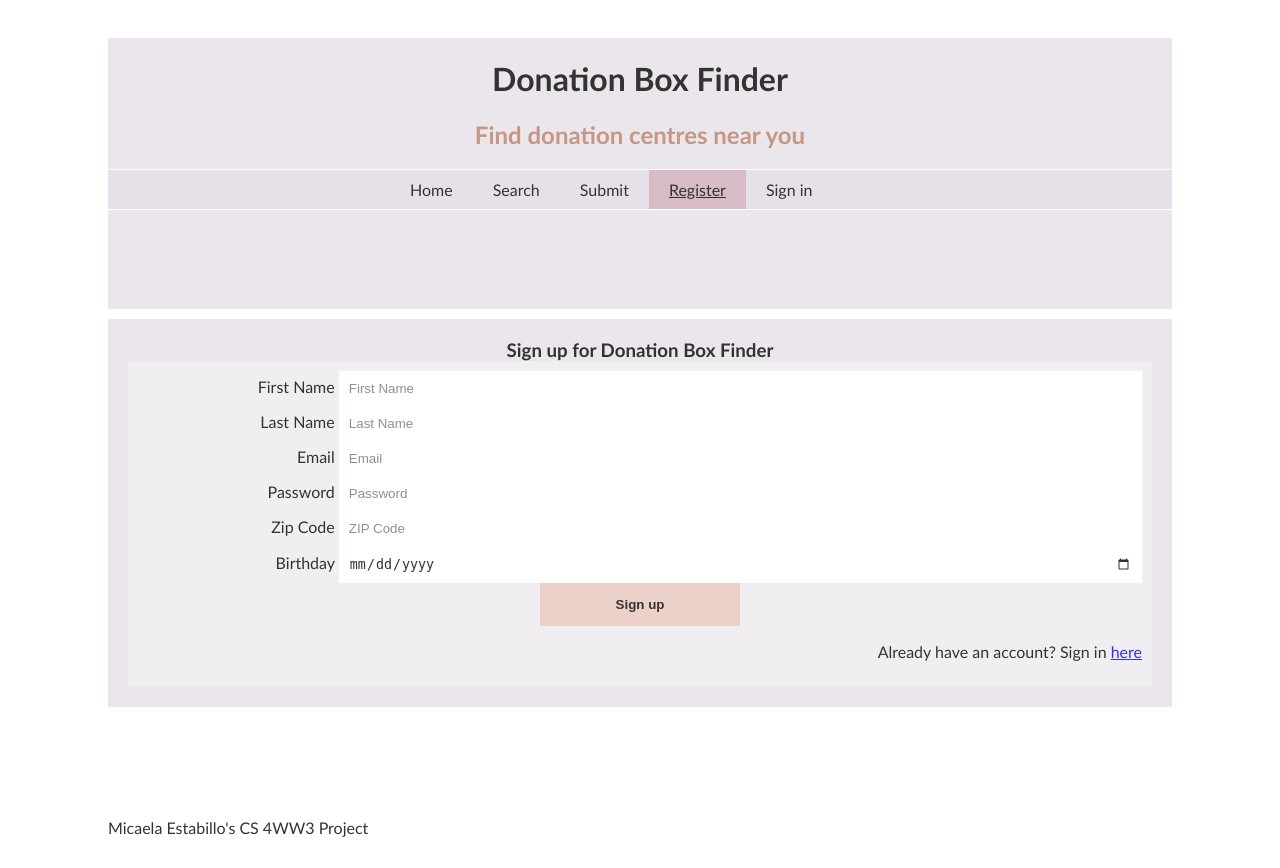
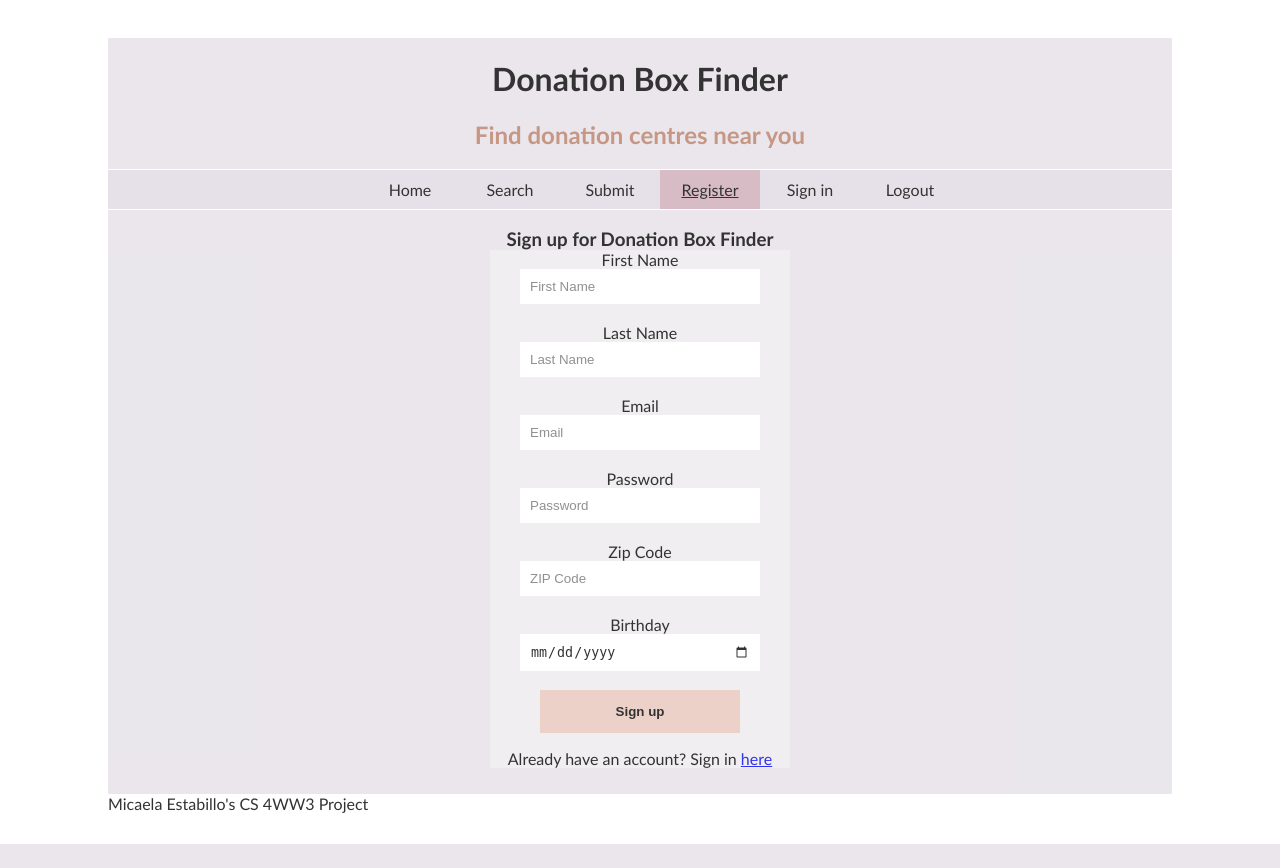
Before and after one commit to mclstbl/CupcakeFinder, a PHP site: page /public/registration.php in a window 1280 px wide. After the commit the page ends 844 px from the top, so only its background shows below. Run offline with PHP 8.4, Linux system fonts and the light colour scheme.

Commit message:
More CSS and Logout button

```diff
--- a/public/css/_index.scss
+++ b/public/css/_index.scss
@@ -9,17 +9,19 @@ Styling options for the home page.
     background-color: $grey;
     margin: auto;
     text-align: center;
+    padding: 10px;
 
     #search
     {
         padding: 10px;
         background-color: rgba(255,255,250,0.3);
-        margin: 20px;
+        margin: auto;
+        width: $boxwidth;
 
         #options
         {
             margin: 0 auto;
-            text-align: left;
+            text-align: center;
 
             label
             {
@@ -66,5 +68,10 @@ about this section. They are the same.
             background-color: $darkorange;
             border: none;
         }
+
+        fieldset
+        {
+            text-align: center;
+        }
     }
 }
--- a/public/css/_individual.scss
+++ b/public/css/_individual.scss
@@ -11,7 +11,7 @@ there are too many items.
     height: $mheight;
     background-color: $grey;
     position: relative;
-    margin: 0 auto;
+    margin: auto;
     text-align: center;
     padding: 20px;
     overflow: scroll;
--- a/public/css/_registration.scss
+++ b/public/css/_registration.scss
@@ -10,10 +10,9 @@ pages.
 */
     height: 100%;
     background-color: $grey;
-    position: relative;
-    margin: 0 auto;
+    margin: auto;
     text-align: center;
-    padding: 20px;
+    padding: 10px;
 
     #sign-up
     {
@@ -21,10 +20,10 @@ pages.
 The sign-up div is gives the form a lighter outline
 than the rest of the page (see background-color)
 */
-        padding: 10px;
         background-color: rgba(255,255,250,0.3);
         margin: 0 auto;
-        text-align: right;
+        text-align: center;
+        width: $boxwidth;
     }
 /*
 The submit input type is orange and is formatted a
--- a/public/css/_results.scss
+++ b/public/css/_results.scss
@@ -22,6 +22,7 @@ The search bar is also available in the results page
 in case the search needs to be updated. It uses the
 same layout as the search page (index.html)
 */
+/*
     #mini-search
     {
         padding-bottom: 20px;
@@ -68,7 +69,7 @@ same layout as the search page (index.html)
             }
         }
     }
-
+*/
 /*
 The search results are presented as a list. An
 ordered list HTML element is used to represent it.
--- a/public/css/_signin.scss
+++ b/public/css/_signin.scss
@@ -10,9 +10,8 @@ input areas.
 */
     height: 100%;
     background-color: $grey;
-    position: relative;
-    margin: 0 auto;
-    padding: 20px;
+    margin: auto;
+    padding: 10px;
     text-align: center;
 
     #sign-in
@@ -20,7 +19,8 @@ input areas.
         padding: 10px;
         background-color: rgba(255,255,250,0.3);
         margin: 0 auto;
-        text-align: right;
+        text-align: center;
+        width: $boxwidth;
     }
 /*
 The submit input type is orange and is formatted a
--- a/public/css/_submission.scss
+++ b/public/css/_submission.scss
@@ -4,29 +4,24 @@
 {
     height: 100%;
     background-color: $grey;
-    position: relative;
-    margin: 0 auto;
+    margin: auto;
     text-align: center;
-    padding: 20px;
+    padding: 10px;
 
     #newobject
     {
         padding: 10px;
         background-color: rgba(255,255,250,0.3);
-        margin: 0 auto;
-        text-align: right;
+        margin: auto;
+        text-align: center;
+        width: $boxwidth;
 
         input#image
         {
-            margin: 0;
-            padding: 0;
             cursor: pointer;
-        }
-
-        label
-        {
-            text-align: left;
-            font-weight: bold;
+            text-align: center;
+            width: 200px;
+            maxwidth: 200px;
         }
 
         input[type=checkbox]
@@ -61,10 +56,5 @@ that it is a clickable link.
             background-color: $darkorange;
             border: none;
         }
-
-        fieldset
-        {
-            text-align: center;
-        }
     }
 }
--- a/public/css/_variables.scss
+++ b/public/css/_variables.scss
@@ -4,11 +4,10 @@ $black: rgba(0, 1, 0, 1);
 $pink: rgba(199, 153, 166, 0.7);
 $darkorange: rgba(176, 113, 86, 0.9);
 
-$menubuttonwidth: 500px;
-$headerheight: 160px;
+$menubuttonwidth: 100px;
+$headerheight: 180px;
 
-$boxwidth: $menubuttonwidth;
-$halfbox: 140px;
+$boxwidth: 300px;
 
 $mheight: 400px;
 $mwidth: 400px;
--- a/public/css/style.css
+++ b/public/css/style.css
@@ -6,11 +6,11 @@ Common styling and layout for all pages
 ******************************************************/
 html {
   height: 100%;
-  min-width: 400px; }
+  minwidth: 400px; }
 
 body {
   padding: 30px 100px 30px 100px;
-  min-height: 100%;
+  minheight: 100%;
   font-family: trebuchet ms;
   opacity: 0.8;
   display: flex;
@@ -46,9 +46,10 @@ Header layout
   The header is always at the top of the page and has a set height
   */
   background-color: rgba(223, 217, 226, 0.8);
-  height: 160px;
+  height: 180px;
   order: 1;
-  -webkit-flex-grow: 1;
+  -webkit-flex-grow: 0;
+  padding: 0px;
   /*
   Navigation bar attributes
   */ }
@@ -68,13 +69,11 @@ Header layout
     background-color: rgba(223, 217, 226, 0.8); }
     #header-container #nav ul {
       list-style-type: none;
-      padding: 0;
       overflow: hidden;
-      width: 500px;
+      width: 600px;
       margin: auto; }
       #header-container #nav ul li {
-        -webkit-flex-grow: 1;
-        width: 100;
+        width: 100px;
         float: left; }
         #header-container #nav ul li a {
           display: block;
@@ -113,11 +112,10 @@ page type. All other page attributes should be uniform.
   The content container is always below the navigation
   bar and the height is always 80%.
   */
-  min-height: 400px;
-  height: 70%;
+  minheight: 400px;
   order: 2;
   -webkit-flex-grow: 1;
-  margin-top: 10px;
+  padding: 0px;
   /*
   All input boxes are square and outline/borderless.
   The general look of the fields is defined here.
@@ -128,9 +126,17 @@ page type. All other page attributes should be uniform.
     border-radius: 0px;
     padding: 10px;
     width: 80%;
-    /*margin: 8px 0;*/
+    max-width: 500px;
     display: inline-block;
     box-sizing: border-box; }
+  #content-container fieldset {
+    width: 60%;
+    max-width: 500px;
+    min-width: 275px;
+    text-align: center;
+    margin: auto; }
+  #content-container legend {
+    margin: auto; }
   #content-container #search-content {
     /*
     Styling options for the home page.
@@ -185,10 +195,9 @@ page type. All other page attributes should be uniform.
     */
     height: 100%;
     background-color: rgba(223, 217, 226, 0.8);
-    position: relative;
-    margin: 0 auto;
+    margin: auto;
     text-align: center;
-    padding: 20px;
+    padding: 10px;
     /*
     The submit input type is orange and is formatted a
     little differently from the other input fields,
@@ -210,10 +219,10 @@ page type. All other page attributes should be uniform.
       The sign-up div is gives the form a lighter outline
       than the rest of the page (see background-color)
       */
-      padding: 10px;
       background-color: rgba(255, 255, 250, 0.3);
       margin: 0 auto;
-      text-align: right; }
+      text-align: center;
+      width: 300px; }
     #content-container #registration-content input[type=submit] {
       background-color: rgba(230, 190, 174, 0.8);
       color: #000100;
--- a/public/css/style.scss
+++ b/public/css/style.scss
@@ -10,13 +10,13 @@ Common styling and layout for all pages
 html
 {
     height: 100%;
-    min-width: $mwidth;
+    minwidth: $mwidth;
 }
 
 body
 {
     padding: 30px 100px 30px 100px;
-    min-height: 100%;
+    minheight: 100%;
     font-family: trebuchet ms;
     opacity: 0.8;
     display: flex;
@@ -64,7 +64,8 @@ The header is always at the top of the page and has a set height
     background-color: $grey;
     height: $headerheight;
     order: 1;
-    -webkit-flex-grow: 1;
+    -webkit-flex-grow: 0;
+    padding: 0px;
 
     #logo
     {
@@ -97,15 +98,13 @@ Navigation bar attributes
         ul
         {
             list-style-type: none;
-            padding: 0;
             overflow: hidden;
-            width: $menubuttonwidth;
+            width: $menubuttonwidth * 6;
             margin: auto;
 
             li
             {
-                -webkit-flex-grow: 1;
-                width: $menubuttonwidth / 5px;
+                width: $menubuttonwidth;
                 float: left;
 
                 a
@@ -169,11 +168,10 @@ page type. All other page attributes should be uniform.
 The content container is always below the navigation
 bar and the height is always 80%.
 */
-    min-height: $mheight;
-    height: 70%;
+    minheight: $mheight;
     order: 2;
     -webkit-flex-grow: 1;
-    margin-top: 10px;
+    padding: 0px;
 /*
 All input boxes are square and outline/borderless.
 The general look of the fields is defined here.
@@ -185,9 +183,23 @@ The general look of the fields is defined here.
         border-radius: 0px;
         padding: 10px;
         width: 80%;
-        /*margin: 8px 0;*/
+        max-width: 500px;
         display: inline-block;
         box-sizing: border-box;
+    }
+
+    fieldset
+    {
+        width: 60%;
+        max-width: 500px;
+        min-width: 275px;
+        text-align: center;
+        margin: auto;
+    }
+
+    legend
+    {
+        margin: auto;
     }
 
     @import 'index';
@@ -198,53 +210,36 @@ The general look of the fields is defined here.
     @import 'results';
 }
 
-/*
 @media (max-width: 970px) {
     body {
-        padding: 30px 60px 30px 60px;
+        padding: 30px 40px 30px 40px;
     }
 
-    $menubuttonwidth: 500px;
+    h1 {
+        font-size: 24px;
+    }
+
+    h2 {
+        font-size: 19px;
+    }
+
+    h3 {
+        font-size: 17px;
+        margin: 0px;
+    }
+
+    $menubuttonwidth: 83px;
 
     #nav
     {
         ul
         {
-            width: $menubuttonwidth;
+            width: $menubuttonwidth * 6;
         }
 
         li
         {
-            width: $menubuttonwidth / 5;
-            font-size: 14px;
-
-            a
-            {
-                padding: 0px;
-                margin: 0px;
-            }
-        }
-    }
-}*/
-
-
-@media (max-width: 970px) {
-    body {
-        padding: 30px 40px 30px 40px;
-    }
-
-    $menubuttonwidth: 500px;
-
-    #nav
-    {
-        ul
-        {
             width: $menubuttonwidth;
-        }
-
-        li
-        {
-            width: $menubuttonwidth / 5;
             font-size: 14px;
 
             a
@@ -275,11 +270,11 @@ The general look of the fields is defined here.
     }
 
     h3 {
-        font-size: 12px;
+        font-size: 15px;
         margin: 0px;
     }
 
-    $menubuttonwidth: 344px;
+    $menubuttonwidth: 57px;
 
     #nav
     {
@@ -289,12 +284,12 @@ The general look of the fields is defined here.
 
         ul
         {
-            width: $menubuttonwidth;
+            width: $menubuttonwidth * 6;
         }
 
         li
         {
-            width: $menubuttonwidth / 5;
+            width: $menubuttonwidth;
             font-size: 12px;
 
             a
--- a/scripts/menu.php
+++ b/scripts/menu.php
@@ -12,11 +12,6 @@
 // Override Individual type pages to point to Search menu button.
         if ($pageType == "Individual")
             $pageType = "Search";
-// The header is the same for all nav bars.
-        echo ('<h1 id="headertitle"><a href="index.php" >Donation Box Finder</a></h1>'
-            . '<h2 id="headersubtitle">Find donation centres near you</h2>'
-            . '<div id="nav">'
-            . '<ul>');
 // The pageNames array contains pages which are linked from the nav bar.
 // The search Results and Individual pages are not included in the sidebar.
         $pageNames = [
@@ -24,7 +19,8 @@
             "Search"=>"results.php",
             "Submit"=>"submission.php",
             "Register"=>"registration.php",
-            "Sign in"=>"signin.php"
+            "Sign in"=>"signin.php",
+            "Logout"=>"signin.php"
         ];
 // Move the current pageType from the array before modifying links.
         $pageHolder = $pageNames[$pageType];
@@ -53,6 +49,12 @@
         }
 // Put the current page back into the array.
         $pageNames[$pageType] = $pageHolder;
+
+// The header is the same for all nav bars.
+        echo ('<h1 id="headertitle"><a href=' . $pageNames["Home"] . ' >Donation Box Finder</a></h1>'
+            . '<h2 id="headersubtitle">Find donation centres near you</h2>'
+            . '<div id="nav">'
+            . '<ul>');
 // Loop through pageNames key-value pairs to generate HTML code.
         foreach ($pageNames as $k=>$v) {
 // The pageType's nav bar link should look active.
```
Also changed, not shown: other parts of public/css/style.css (+84 -80 lines), index.php (+4 -4 lines), public/registration.php (+12 -12 lines), public/signin.php (+4 -4 lines), public/submission.php (+14 -12 lines).
